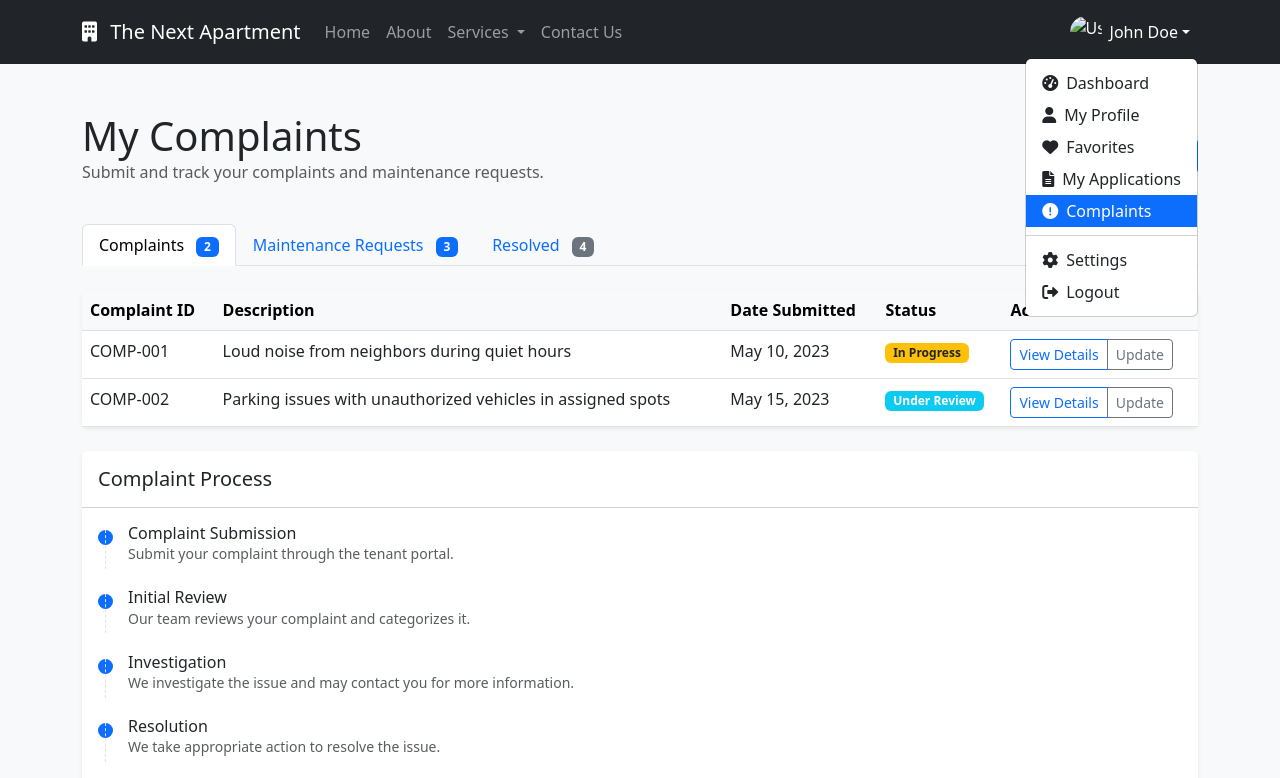
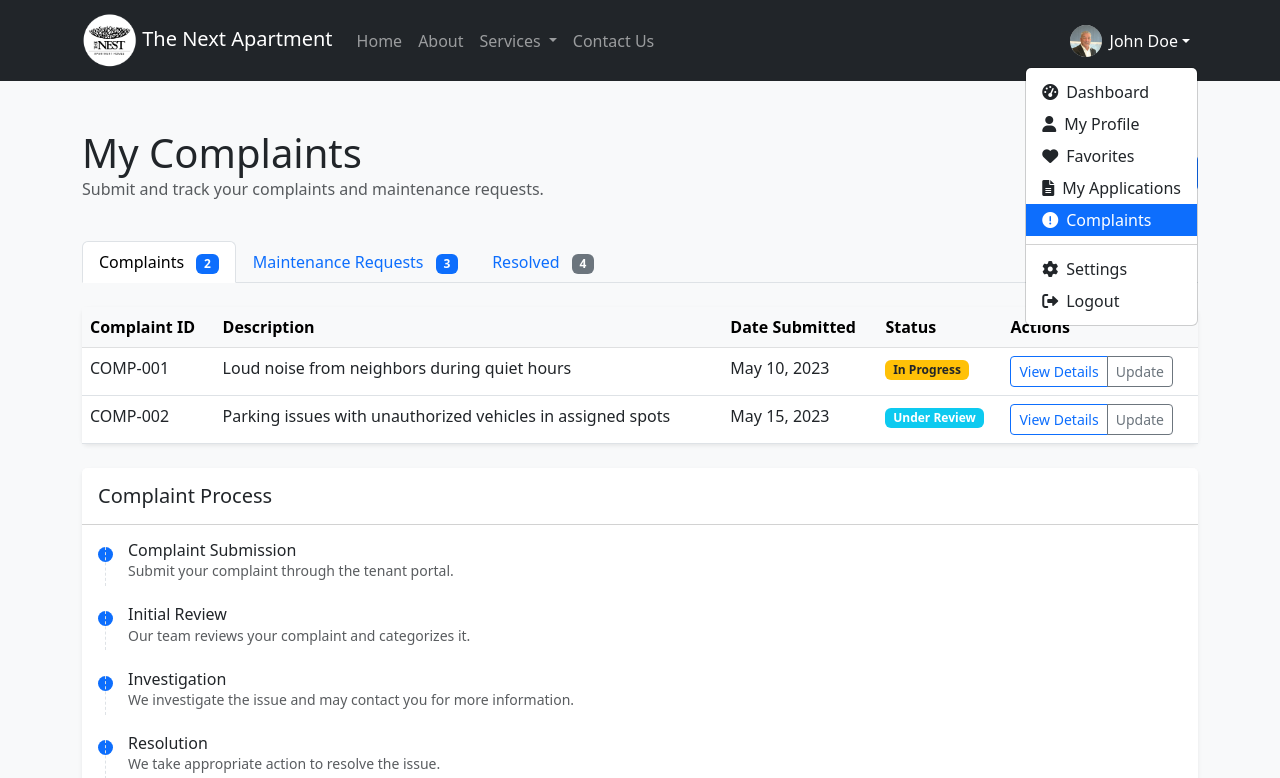
Before and after one commit to UmerFarooqJillani/Bootstrap-5-Tutorial, a plain HTML site: page Project-(The Nest Apartment)/user-complaints.html in a window 1280 px wide. Both pictures are taken after a click on the button "John Doe". Shown: the top 778 px of the page. Drawn offline with nearby package versions, Linux system fonts and the light colour scheme.

Commit message:
Completed the Customization of user-Complains page UI

```diff
--- a/Project-(The Nest Apartment)/user-complaints.html
+++ b/Project-(The Nest Apartment)/user-complaints.html
@@ -4,6 +4,7 @@
     <meta charset="UTF-8">
     <meta name="viewport" content="width=device-width, initial-scale=1.0">
     <title>My Complaints - The Next Apartment</title>
+    <link rel="shortcut icon" href="/src/Favicon.ico" type="image/x-icon">
     <link href="https://cdn.jsdelivr.net/npm/bootstrap@5.3.0/dist/css/bootstrap.min.css" rel="stylesheet">
     <link rel="stylesheet" href="https://cdnjs.cloudflare.com/ajax/libs/font-awesome/6.0.0/css/all.min.css">
 </head>
@@ -12,7 +13,8 @@
     <nav class="navbar navbar-expand-lg navbar-dark bg-dark sticky-top">
         <div class="container">
             <a class="navbar-brand" href="index.html">
-                <i class="fas fa-building me-2"></i>
+                <!-- <i class="fas fa-building me-2"></i> -->
+                <img src="src/images/nestapt.spng_.png" alt="" width="55" height="55">
                 The Next Apartment
             </a>
             <button class="navbar-toggler" type="button" data-bs-toggle="collapse" data-bs-target="#navbarNav">
@@ -43,18 +45,20 @@
                 <ul class="navbar-nav ms-auto">
                     <li class="nav-item dropdown">
                         <a class="nav-link dropdown-toggle d-flex align-items-center" href="#" role="button" data-bs-toggle="dropdown">
-                            <img src="/placeholder.svg?height=32&width=32" class="rounded-circle me-2" alt="User" width="32" height="32">
+                            <img src="/src/images/John.png" class="rounded-circle me-2" alt="User" width="32" height="32">
                             <span>John Doe</span>
                         </a>
                         <ul class="dropdown-menu dropdown-menu-end">
                             <li><a class="dropdown-item" href="user-dashboard.html"><i class="fas fa-tachometer-alt me-2"></i>Dashboard</a></li>
-                            <li><a class="dropdown-item" href="user-profile.html"><i class="fas fa-user me-2"></i>My Profile</a></li>
+                            <!-- user-profile.html -->
+                            <li><a class="dropdown-item" href="#"><i class="fas fa-user me-2"></i>My Profile</a></li>
                             <li><a class="dropdown-item" href="user-favorites.html"><i class="fas fa-heart me-2"></i>Favorites</a></li>
                             <li><a class="dropdown-item" href="user-applications.html"><i class="fas fa-file-alt me-2"></i>My Applications</a></li>
                             <li><a class="dropdown-item active" href="user-complaints.html"><i class="fas fa-exclamation-circle me-2"></i>Complaints</a></li>
                             <li><hr class="dropdown-divider"></li>
-                            <li><a class="dropdown-item" href="user-settings.html"><i class="fas fa-cog me-2"></i>Settings</a></li>
-                            <li><a class="dropdown-item" href="index.html"><i class="fas fa-sign-out-alt me-2"></i>Logout</a></li>
+                            <!-- user-settings.html -->
+                            <li><a class="dropdown-item" href="#"><i class="fas fa-cog me-2"></i>Settings</a></li>
+                            <li><a class="dropdown-item" href="signin.html"><i class="fas fa-sign-out-alt me-2"></i>Logout</a></li>
                         </ul>
                     </li>
                 </ul>
@@ -769,7 +773,7 @@
                 <div class="col-md-4">
                     <h5>Contact Information</h5>
                     <ul class="list-unstyled small">
-                        <li><i class="fas fa-map-marker-alt me-2"></i> 123 Apartment Ave, City, State 12345</li>
+                        <li><i class="fas fa-map-marker-alt me-2"></i> 123 Apartment Ave, Lahore, Pakistan</li>
                         <li><i class="fas fa-phone me-2"></i> (123) 456-7890</li>
                         <li><i class="fas fa-envelope me-2"></i> info@thenextapartment.com</li>
                     </ul>
@@ -816,7 +820,12 @@
             display: none;
         }
     </style>
-    <script>
+</body>
+</html>
+
+
+
+    <!-- <script>
         // Star rating functionality
         const stars = document.querySelectorAll('.rating-stars i');
         const ratingInput = document.getElementById('surveyRating');
@@ -852,6 +861,4 @@
                 ratingText.textContent = ratingTexts[rating];
             });
         });
-    </script>
-</body>
-</html>
+    </script> -->
```
